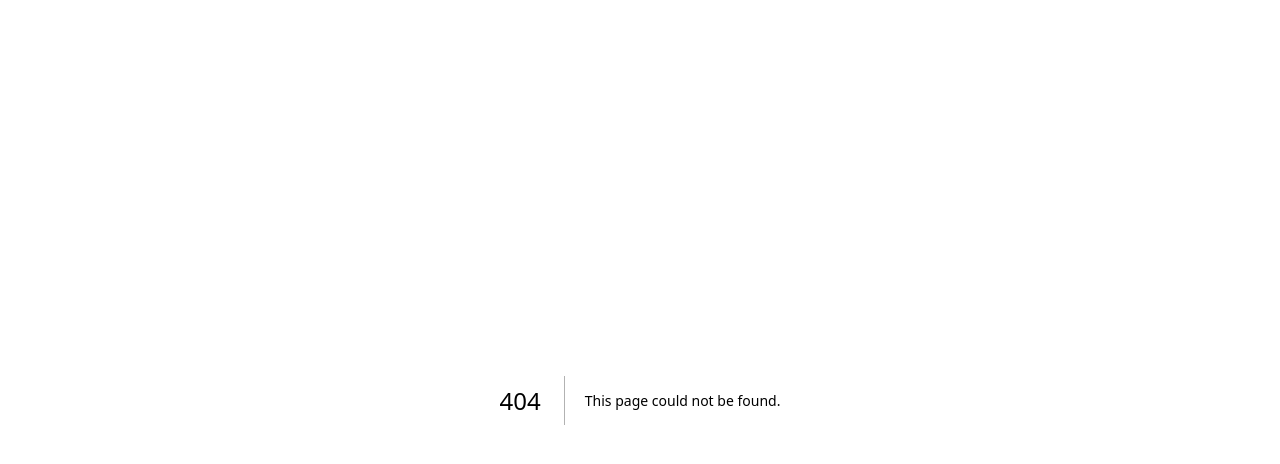
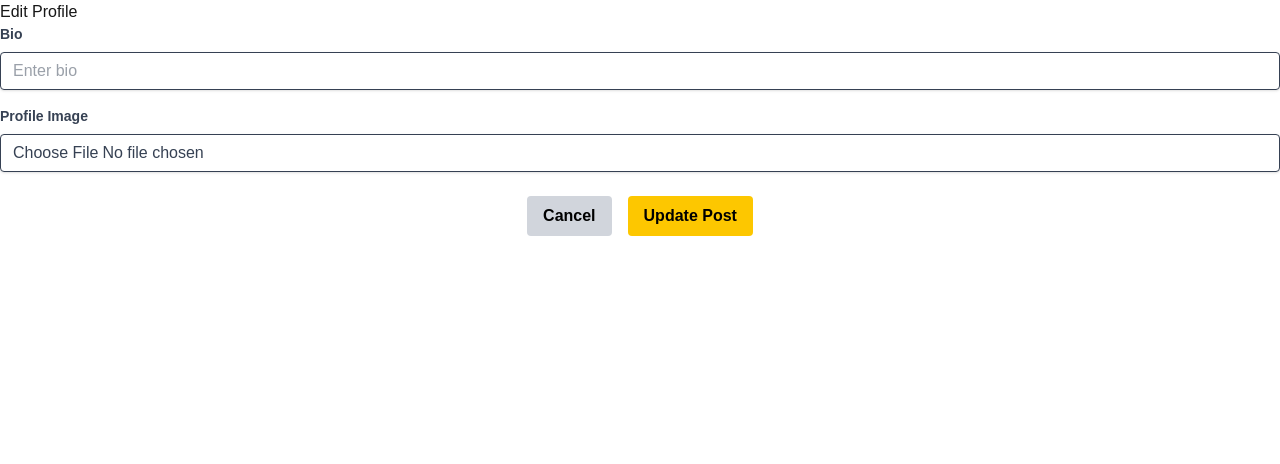
Before and after one commit to Johnbaileywilliams96/Gear_client, a Next.js app: page /profile/1 in a window 1280 px wide. Before the commit this address had no page. Shown: the top 464 px of the page. Built offline with nearby package versions, Linux system fonts and the light colour scheme; sample sign-in values are in the browser's storage.

Commit message:
profile edit working

```diff
--- a/src/app/data/profiles.js
+++ b/src/app/data/profiles.js
@@ -77,14 +77,16 @@ export const updateProfile = async (profileData) => {
       const authInfo = JSON.parse(authInfoString);
       const token = authInfo.token;
 
-      const response = await fetch('http://localhost:8000/profiles/update_current_user_profile/', {
+      const response = await fetch('http://localhost:8000/profiles/update_current_user_profile', {
         method: 'PUT',
         headers: {
           'Content-Type': 'application/json',
-          'Authorization': `Bearer ${token}`
+          'Authorization': `Token ${token}`
         },
         body: JSON.stringify(profileData)
       });
+
+      console.log({"profileData updateProfile": profileData})
 
       if (!response.ok) {
         const errorText = await response.text();
--- a/src/app/edit-profile/[id]/page.js
+++ /dev/null
@@ -1,12 +0,0 @@
-"use client"
-
-
-export default function Edit() {
-
-
-    return (
-        <>
-        <h1>hello world 2</h1>
-        </>
-    )
-}
--- /dev/null
+++ b/src/app/profile/[id]/page.js
@@ -0,0 +1,147 @@
+"use client"
+
+import { getCurrentUser, updateProfile } from "@/app/data/profiles";
+import { useParams } from "next/navigation";
+import { useRouter } from "next/navigation";
+import { useEffect, useState } from "react";
+
+
+export default function Edit() {
+    const [bio, setBio] = useState("")
+    const [originalImagePath, setOriginalImagePath] = useState(null);
+    const [profile, setProfile] = useState(null);
+    const [isLoading, setIsLoading] = useState(true);
+    const [profile_image, setProfileImagePath] = useState(null);
+    const [error, setError] = useState(null);
+    const params = useParams();
+    const router = useRouter()
+    const {id} = params;
+
+    useEffect(() => {
+        setIsLoading(true);
+        getCurrentUser(id)
+          .then(data => {
+            console.log("Profile data:", data); // For debugging
+            setProfile(data);
+            setBio(data.bio)
+            setOriginalImagePath(data.image_path)
+            setIsLoading(false);
+          })
+          .catch(err => {
+            console.error("Error loading profile:", err);
+            setError("Failed to load profile data");
+            setIsLoading(false);
+          });
+      }, [id]);
+
+      const getBase64 = (file, callback) => {
+        const reader = new FileReader();
+        reader.addEventListener('load', () => callback(reader.result));
+        reader.readAsDataURL(file);
+      };
+
+      const createProductImageString = (event) => {
+        if (event.target.files && event.target.files[0]) {
+          getBase64(event.target.files[0], (base64ImageString) => {
+            setProfileImagePath(base64ImageString);
+          });
+        }
+      };
+
+      const handleEditProfile = (e) => {
+        e.preventDefault();
+        setIsLoading(true); // Set loading to true while submitting
+
+        const profileData = {
+            "bio": bio
+        };
+
+        if (profile_image) {
+            profileData["profile_image"] = profile_image;
+        }
+
+        updateProfile(profileData)
+            .then(updatedProfile => {
+                console.log('Post updated successfully:', updatedProfile);
+                router.push(`/profile`);
+            })
+            .catch(error => {
+                console.error('Failed to update post:', error);
+                setIsLoading(false);
+                setError('Failed to update post. Please try again.');
+            });
+
+            console.log({'profileData': profileData})
+    }
+
+
+
+    return (
+        <>
+        <h1>Edit Profile</h1>
+        <div>
+        <form onSubmit={handleEditProfile}>
+        <fieldset className="mb-4">
+            <label className="block text-gray-700 text-sm font-bold mb-2">
+            Bio
+            </label>
+            <input
+            type="text"
+            id="bio"
+            value={bio}
+            onChange={evt => setBio(evt.target.value)}
+            className="shadow appearance-none border rounded w-full py-2 px-3 text-gray-700 leading-tight focus:outline-none focus:shadow-outline"
+            placeholder="Enter bio"
+            required
+            autoFocus
+            />
+        </fieldset>
+
+        <fieldset className="mb-6">
+            <label className="block text-gray-700 text-sm font-bold mb-2">
+            Profile Image
+            </label>
+            {originalImagePath && !profile_image && (
+            <div className="mb-4">
+                <p className="text-sm text-gray-500 mb-2">Current image:</p>
+                <img src={originalImagePath} alt="Current image" className="max-w-full h-auto max-h-48 rounded" />
+            </div>
+            )}
+            <input
+            type="file"
+            id="image_path"
+            onChange={createProductImageString}
+            className="shadow appearance-none border rounded w-full py-2 px-3 text-gray-700 leading-tight focus:outline-none focus:shadow-outline"
+            />
+            {profile_image && (
+            <div className="mt-2">
+                <p className="text-sm text-gray-500 mb-2">New image preview:</p>
+                <img src={profile_image} alt="Product preview" className="max-w-full h-auto max-h-48" />
+            </div>
+            )}
+        </fieldset>
+        <div className="flex items-center justify-center space-x-4">
+            <button
+            type="button"
+            onClick={() => router.push(`/profile/${id}`)}
+            className="bg-gray-300 hover:bg-gray-400 text-black font-bold py-2 px-4 rounded focus:outline-none focus:shadow-outline transition-colors"
+            >
+            Cancel
+            </button>
+            <button
+            type="submit"
+            disabled={isLoading}
+            className={`
+                ${isLoading ? 'bg-yellow-300' : 'bg-yellow-400 hover:bg-yellow-500'}
+                text-black font-bold py-2 px-4 rounded focus:outline-none focus:shadow-outline transition-colors
+            `}
+            >
+            {isLoading ? 'Updating...' : 'Update Post'}
+            </button>
+        </div>
+        </form>
+
+        </div>
+        </>
+    )
+}
--- a/src/app/profile/page.js
+++ b/src/app/profile/page.js
@@ -50,9 +50,9 @@ export default function Profile() {
         {profile && (
           <div className="bg-white shadow-md rounded-lg p-6">
             <div className="flex items-center mb-4">
-              {profile.profile_picture && (
+              {profile.profile_image && (
                 <img
-                  src={profile.profile_picture}
+                  src={profile.profile_image}
                   alt={`${profile.user?.username || 'User'}'s profile`}
                   className="w-24 h-24 rounded-full mr-4 object-cover"
                 />
@@ -66,13 +66,13 @@ export default function Profile() {
                 )}
               </div>
             </div>
-
+            <h2>BIO</h2>
             <h3>
             {profile.bio}
             </h3>
             <button
               type="button"
-              onClick={() => router.push(profile?.id ? `/edit-profile/${profile.id}` : '/edit-profile')} // Navigate to the edit profile page
+              onClick={() => router.push(profile?.id ? `/profile/${profile.id}` : '/edit-profile')} // Navigate to the edit profile page
               className="bg-yellow-400 hover:bg-yellow-500 text-black font-semibold py-2 px-4 rounded-md shadow-sm transition-colors duration-300 flex items-center justify-center space-x-1 mt-4"
             >
               <span>Edit Profile</span> {/* Changed from "Edit Post" to "Edit Profile" */}
--- a/src/app/profile1/[id]/page.js
+++ /dev/null
@@ -1,81 +0,0 @@
-"use client"
-
-import { useState, useEffect } from "react";
-import { getProfileById } from "@/app/data/profiles";
-import Navbar from "@/app/Components/navbar";
-import { useParams } from "next/navigation";
-
-export default function Profile() {
-  const [profile, setProfile] = useState(null);
-  const [isLoading, setIsLoading] = useState(true);
-  const [error, setError] = useState(null);
-  const params = useParams();
-  const {id} = params;
-
-  useEffect(() => {
-    setIsLoading(true);
-    getProfileById(id)
-      .then(data => {
-        console.log("Profile data:", data); // For debugging
-        setProfile(data);
-        setIsLoading(false);
-      })
-      .catch(err => {
-        console.error("Error loading profile:", err);
-        setError("Failed to load profile data");
-        setIsLoading(false);
-      });
-  }, [id]);
-
-  return (
-    <>
-      <Navbar/>
-      <div className="container mx-auto px-4 pt-16 pb-8 max-w-4xl">
-        <h2 className="text-2xl font-bold mb-4">Profile</h2>
-
-        {isLoading && (
-          <div className="text-center py-8">
-            <p>Loading profile...</p>
-          </div>
-        )}
-
-        {error && (
-          <div className="bg-red-100 border border-red-400 text-red-700 px-4 py-3 rounded">
-            {error}
-          </div>
-        )}
-
-        {profile && (
-          <div className="bg-white shadow-md rounded-lg p-6">
-            <div className="flex items-center mb-4">
-              {profile.profile_picture && (
-                <img
-                  src={profile.profile_picture}
-                  alt={`${profile.user?.username || 'User'}'s profile`}
-                  className="w-24 h-24 rounded-full mr-4 object-cover"
-                />
-              )}
-              <div>
-                <h3 className="text-xl font-semibold">
-                  {profile.user?.username || 'User'}
-                </h3>
-                {profile.location && (
-                  <p className="text-gray-600">{profile.location}</p>
-                )}
-              </div>
-            </div>
-
-            {profile.bio && (
-              <div className="mb-4">
-                <h4 className="text-lg font-medium mb-2">Bio</h4>
-                <p className="text-gray-700">{profile.bio}</p>
-              </div>
-            )}
-
-            {/* Add more profile details as needed */}
-          </div>
-        )}
-      </div>
-    </>
-  );
-}
--- a/src/app/profile1/page.js
+++ /dev/null
@@ -1,44 +0,0 @@
-"use client"
-
-import { useState, useEffect } from "react";
-import { getProfiles } from "../data/profiles";
-import Navbar from "../Components/navbar";
-import Link from "next/link";
-
-export default function Profile() {
-  const [profiles, setProfiles] = useState([])
-
-  useEffect(() => {
-    getProfiles()
-      .then(data => {
-        setProfiles(data)
-      })
-  }, [])
-
-  return (
-    <>
-      <Navbar/>
-      <div className="container mx-auto px-4 pt-16 pb-8 max-w-4xl">
-        <h1 className="text-3xl font-bold text-center mb-8">Profile</h1>
-        <div className="grid gap-6">
-          {profiles.length > 0 ? (
-            profiles.map((profile, index) => (
-              <div key={index} className="bg-white rounded-lg shadow-md p-6">
-                <div>
-                    <Link href={`/profile/${profile.id}`}>
-                    <p className="text-black">{profile.user.username}</p>
-                    </Link>
-                </div>
-                <h2 className="text-xl font-semibold mb-4">Bio</h2>
-                <p className="text-gray-700">{profile.bio}</p>
-              </div>
-            ))
-          ) : (
-            <p className="text-center text-gray-500">No profiles found.</p>
-          )}
-        </div>
-
-      </div>
-    </>
-  )
-}
```
Also changed, not shown: src/app/edit-profile/page.js (deleted).
